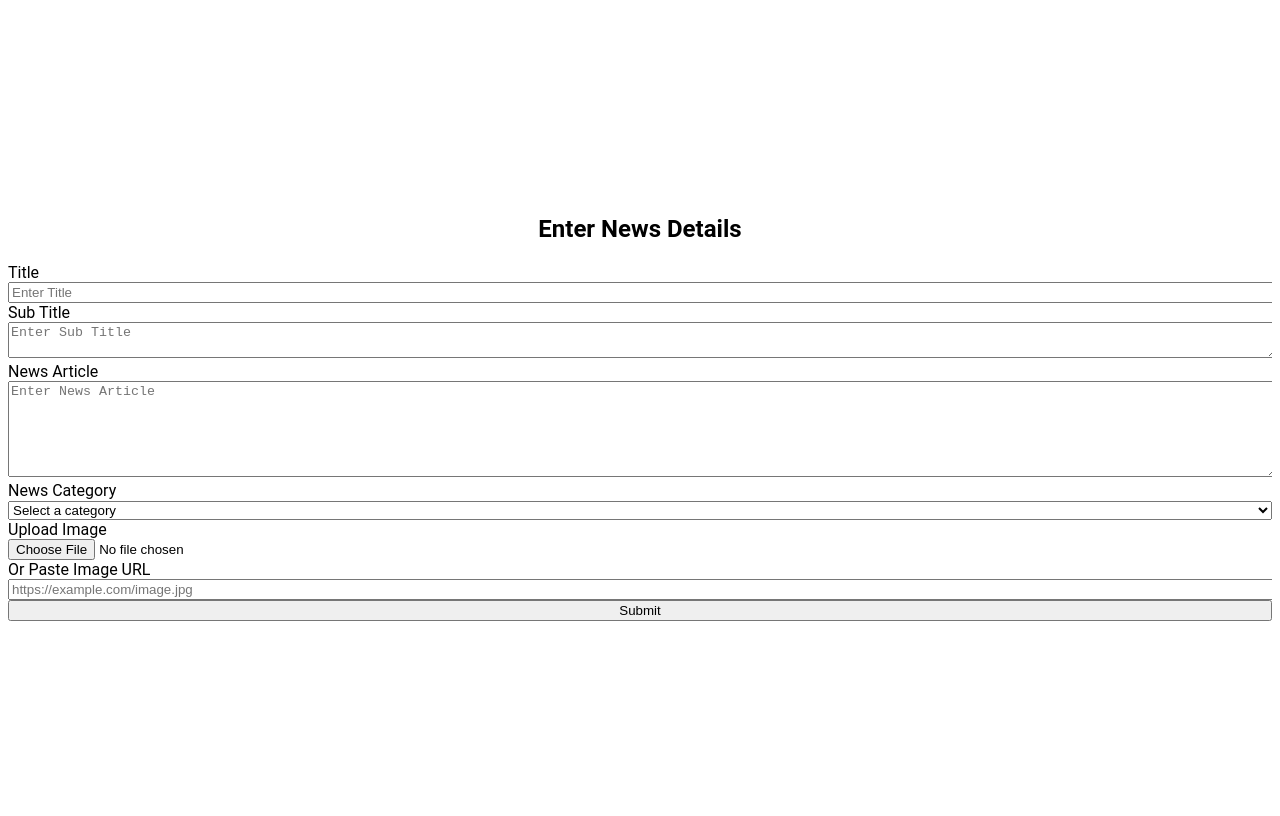
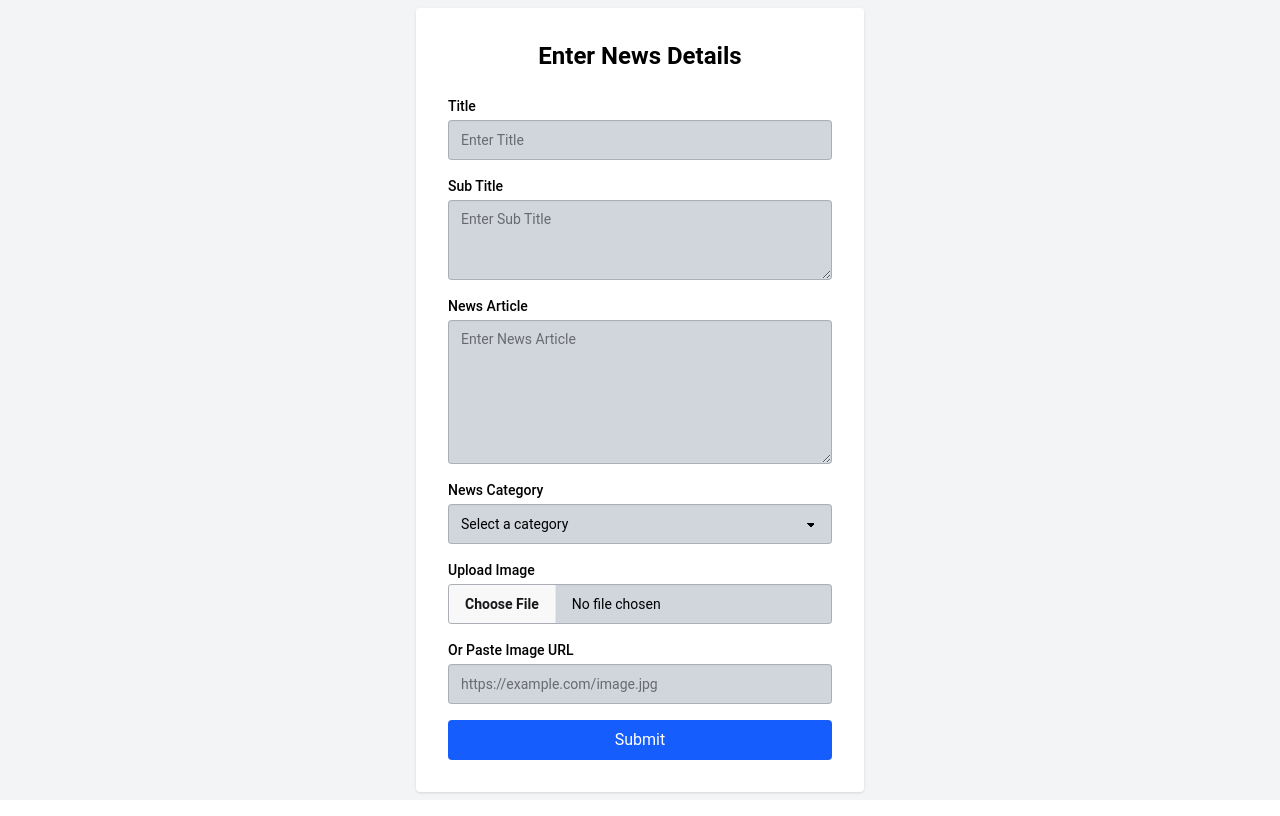
Before and after one commit to priyanshutiwari09/news-portal, a React (Vite) app in the folder frontend/: page /CreateNews in a window 1280 px wide. Built offline with nearby package versions, Linux system fonts and the light colour scheme.

Commit message:
edited config

```diff
--- a/frontend/package.json
+++ b/frontend/package.json
@@ -11,13 +11,13 @@
     "@fortawesome/fontawesome-free": "^6.7.2",
     "axios": "^1.10.0",
     "backend": "file:..",
-    "daisyui": "^5.0.46",
     "react": "^19.1.0",
     "react-dom": "^19.1.0",
     "react-hook-form": "^7.58.1",
     "react-hot-toast": "^2.5.2",
     "react-icons": "^5.5.0",
     "react-router-dom": "^7.6.2",
+    "tailwindcss": "^4.1.11",
     "zustand": "^5.0.5"
   },
   "devDependencies": {
@@ -25,13 +25,11 @@
     "@types/react": "^19.1.8",
     "@types/react-dom": "^19.1.6",
     "@vitejs/plugin-react": "^4.6.0",
-    "autoprefixer": "^10.4.21",
+    "daisyui": "^5.0.46",
     "eslint": "^9.30.1",
     "eslint-plugin-react-hooks": "^5.2.0",
     "eslint-plugin-react-refresh": "^0.4.20",
     "globals": "^16.3.0",
-    "postcss": "^8.4.38",
-    "tailwindcss": "^4.1.11",
     "vite": "^6.3.5"
   }
 }
--- a/frontend/src/App.css
+++ b/frontend/src/App.css
@@ -1,6 +1,8 @@
+@import "tailwindcss";
 @tailwind base;
 @tailwind components;
 @tailwind utilities;
+@plugin "daisyui";
 
 @layer base {
   body {
--- a/frontend/tailwind.config.js
+++ /dev/null
@@ -1,13 +0,0 @@
-// tailwind.config.js
-import daisyui from "daisyui";
-
-export default {
-  content: [
-    "./index.html",
-    "./src/**/*.{js,jsx,ts,tsx}",
-  ],
-  theme: {
-    extend: {},
-  },
-  plugins: [daisyui],
-};
--- a/frontend/vite.config.js
+++ b/frontend/vite.config.js
@@ -1,13 +1,15 @@
 import { defineConfig } from "vite";
 import react from "@vitejs/plugin-react";
+import tailwindcss from "@tailwindcss/vite"; // ✅ Add Tailwind plugin here
 
 export default defineConfig({
-  plugins: [react()],
-  base: "/", // ✅ Ensures correct asset paths in production
+  plugins: [react(), tailwindcss()], // ✅ Ensure Tailwind runs properly with Vite
+
+  base: "/", // ✅ Needed for correct path resolution on Render/static hosting
 
   build: {
-    outDir: "dist",        // ✅ Optional, but recommended
-    emptyOutDir: true      // ✅ Clean old builds before new one
+    outDir: "dist",        // ✅ Recommended
+    emptyOutDir: true      // ✅ Clean previous build output
   },
 
   server: {
```
Also changed, not shown: 1 other file (tests, documents, lock files or other folders).
